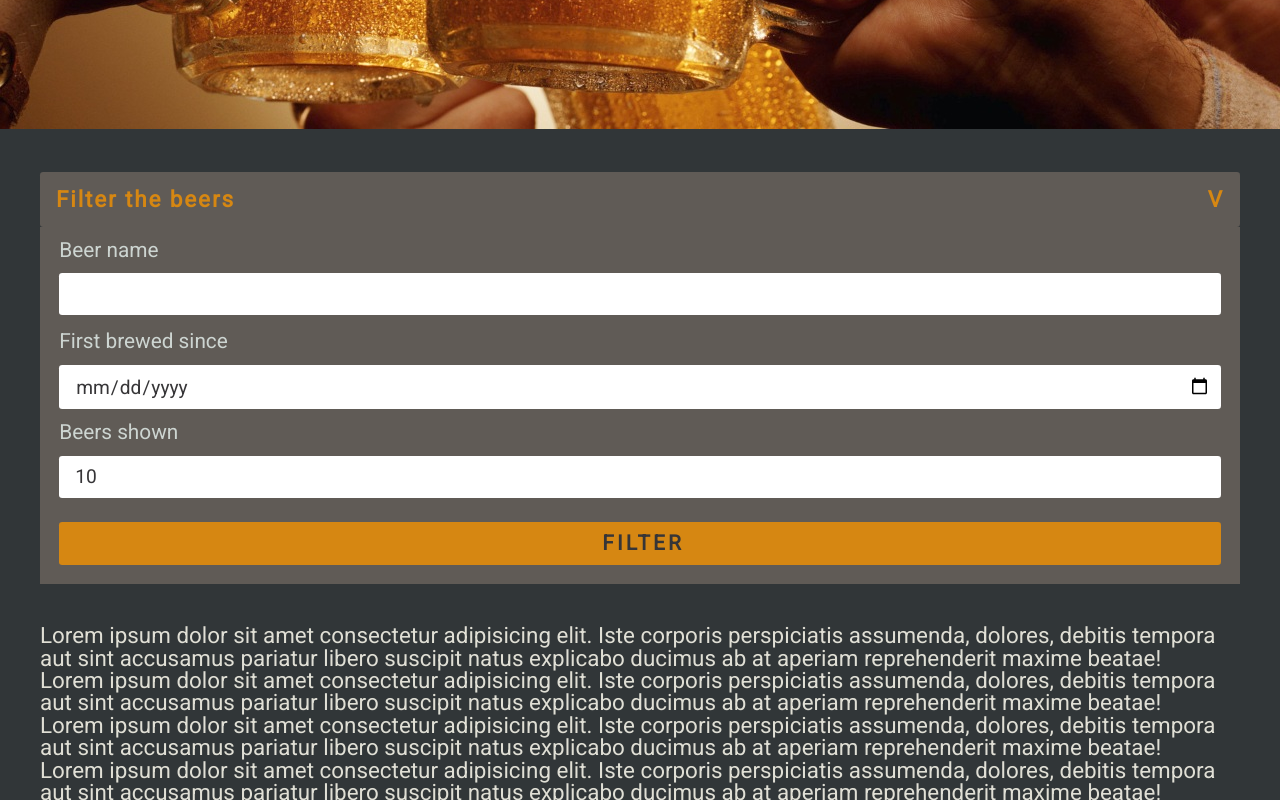
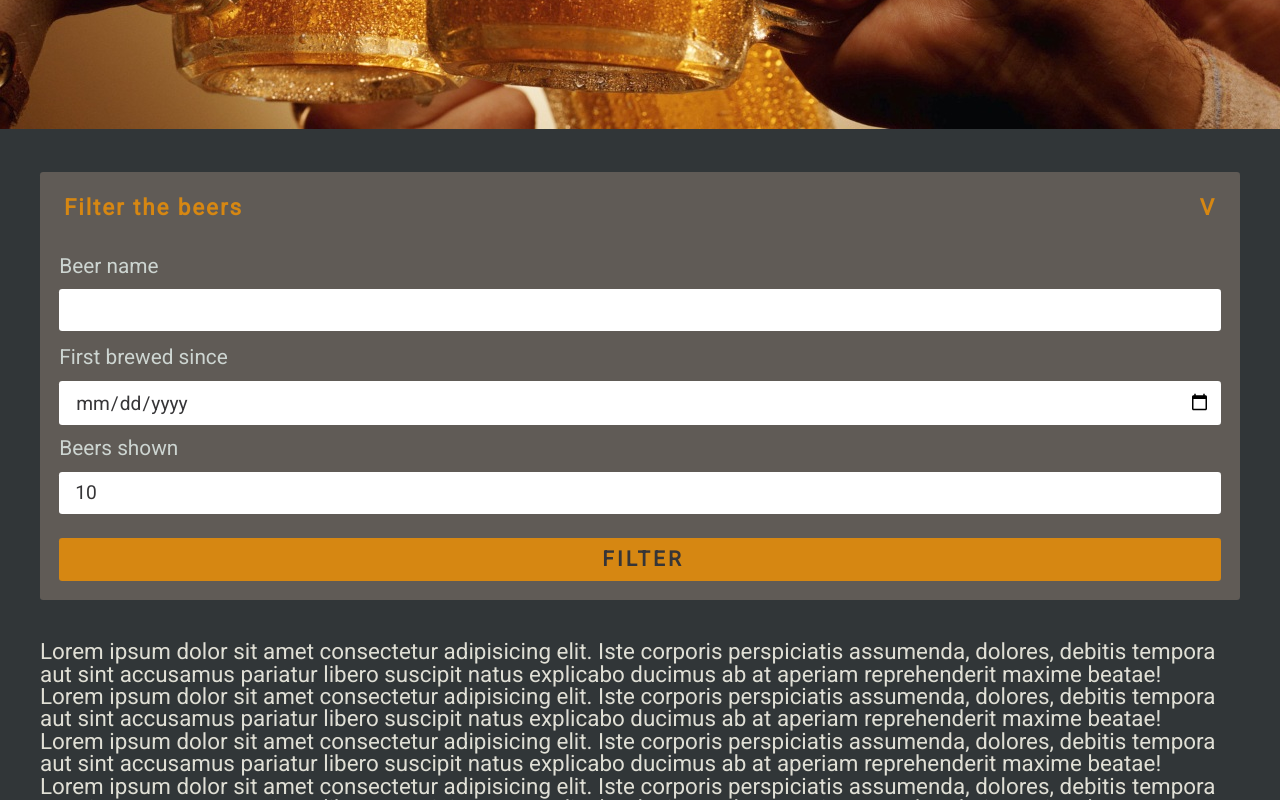
Before and after one commit to lb12/beerflix, a website: page index.html in a window 1280 px wide. Shown: the part 607-1407 px from the top of the page. Drawn offline with Linux system fonts and the light colour scheme.

Commit message:
Filter form radius

```diff
--- a/src/css/main.css
+++ b/src/css/main.css
@@ -14,8 +14,8 @@
     display: flex;
     justify-content: space-between;
     background-color: var(--bg-form-color);
-    padding: 1rem;
-    border-radius: .2rem;
+    padding: 1.5rem;
+    border-radius: .2rem .2rem 0rem 0rem;
 }
 
 .filters-toggle span {
@@ -27,6 +27,7 @@
 .filter-container {
     align-self: flex-start;
     margin-bottom: 2.5rem;
+    border-radius: 0rem 0rem .2rem .2rem;
     width: 100%;
     background-color: var(--bg-form-color);
 }
```
